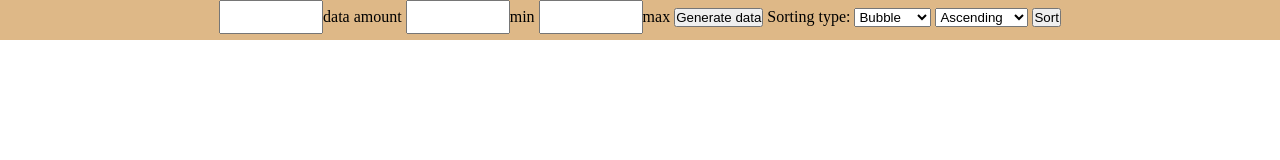
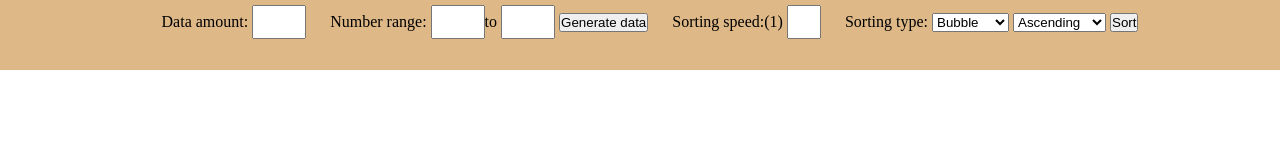
Before and after one commit to Kev1ntan/.github.io, a plain HTML site: page my personal project/sorting/index.html in a window 1280 px wide. Drawn offline with nearby package versions, Linux system fonts and the light colour scheme.

Commit message:
adding sorting speed feature and modified top barmenu

```diff
--- a/my personal project/sorting/index.html
+++ b/my personal project/sorting/index.html
@@ -8,10 +8,14 @@
 <body>
     <div class="header">
         <center>
-            <input id="datas" type="number">data amount</input>
-            <input id="min" type="number">min</input>
-            <input id="max" type="number">max</input>
+            <label>Data amount:</label>
+            <input id="datas" type="number"></input>
+            <label>Number range:</label>
+            <input id="min" type="number">to</input>
+            <input id="max" type="number"></input>
             <button type="button" onclick="generate()">Generate data</button>
+            <label>Sorting speed:(1)</label>
+            <input id="speed" type="number" min="1"></input>
             <label>Sorting type:
             <select id="select">
                 <option value="bubble">Bubble</option>
--- a/my personal project/sorting/main.js
+++ b/my personal project/sorting/main.js
@@ -6,7 +6,7 @@ var by = document.getElementById("by")
 var selectedType = pick.options[pick.selectedIndex].value;
 var selectedSortBy = by.options[by.selectedIndex].value;
 var rows = document.getElementById("row")
-var speed = 100
+var speed = 1000/document.getElementById('speed').value
 var run = 1
 var selectColor = 'blue'
 var doneColor = 'yellow'
--- a/my personal project/sorting/style.css
+++ b/my personal project/sorting/style.css
@@ -4,15 +4,24 @@
 }
 
 .header{
+    padding: 5px 0px;
     background-color: burlywood;
     width: 100%;
-    height: 40px;
+    height: 60px;
     margin-bottom: 10px;
 }
 
 input{
-    width: 100px;
+    width: 50px;
     height: 30px;
+}
+
+#speed{
+    width: 30px;
+}
+
+label{
+    margin-left: 20px;
 }
 
 .box{
@@ -21,3 +30,7 @@ input{
     text-align: center;
     border: 1px solid black;
 }
+
+button:hover {
+    background-color: blanchedalmond;
+}
```
